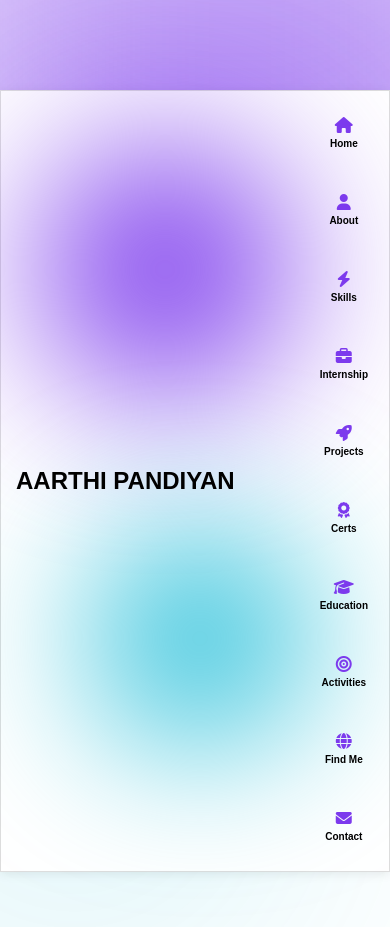
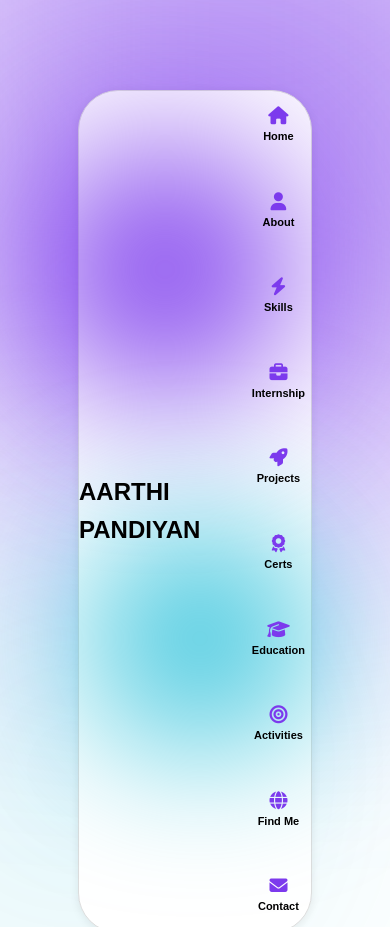
Before and after one commit to ithraap3232-jpg/AARTHIPANDIYAN, a plain HTML site: page index.html in a window 390 px wide. Shown: the top 927 px of the page. Drawn offline with Linux system fonts and the light colour scheme.

Commit message:
Refactor style.css for improved styling consistency

```diff
--- a/style.css
+++ b/style.css
@@ -942,29 +942,6 @@ form textarea {
 @media (max-width: 768px){
 
     nav{
-        width: 100%;
-        border-radius: 0;
-        padding: 10px 15px;
-    }
-
-    nav h2{
-        font-size: 18px;
-    }
-
-    nav ul{
-        display: flex;
-        flex-wrap: wrap;
-        justify-content: center;
-        gap: 10px;
-        margin: 0;
-        padding: 0;
-    }
-
-    nav ul li a{
-        font-size: 10px;
-    }
-
-    nav ul li a i{
-        font-size: 16px;
+        display: non;
     }
 }
```
